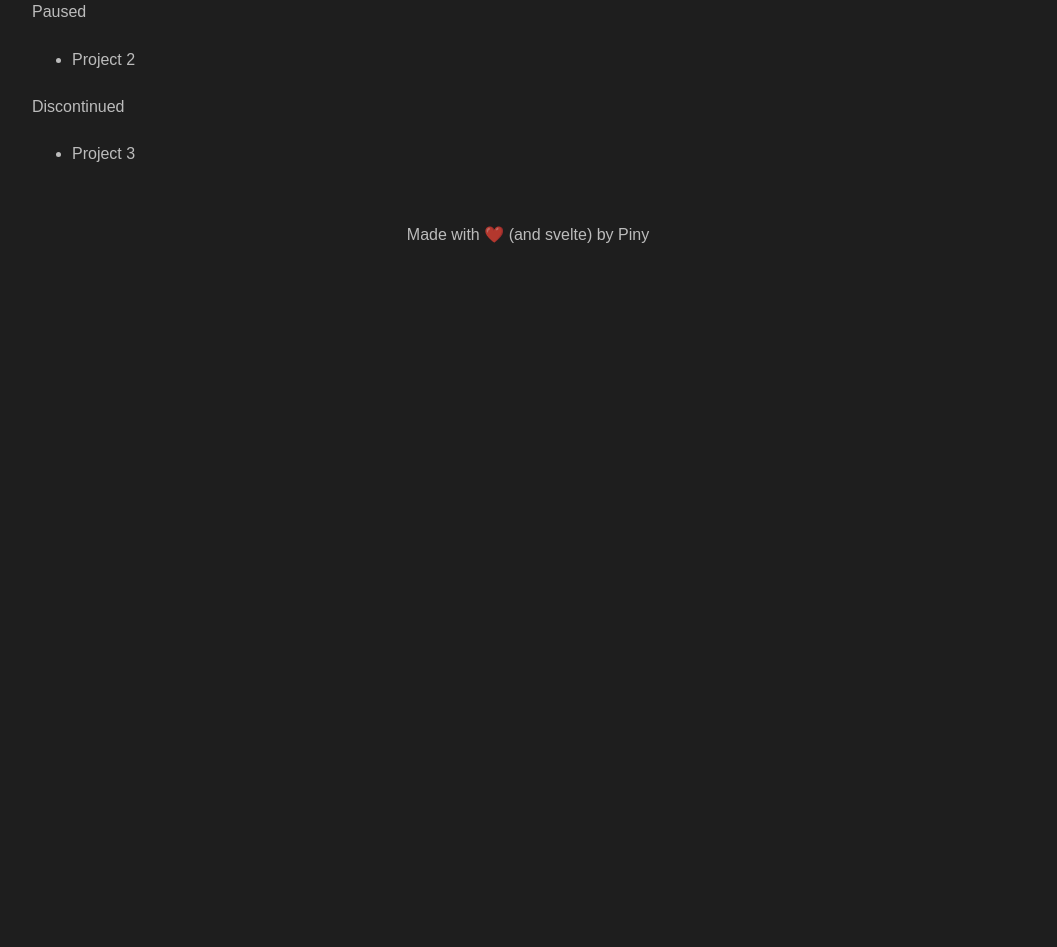
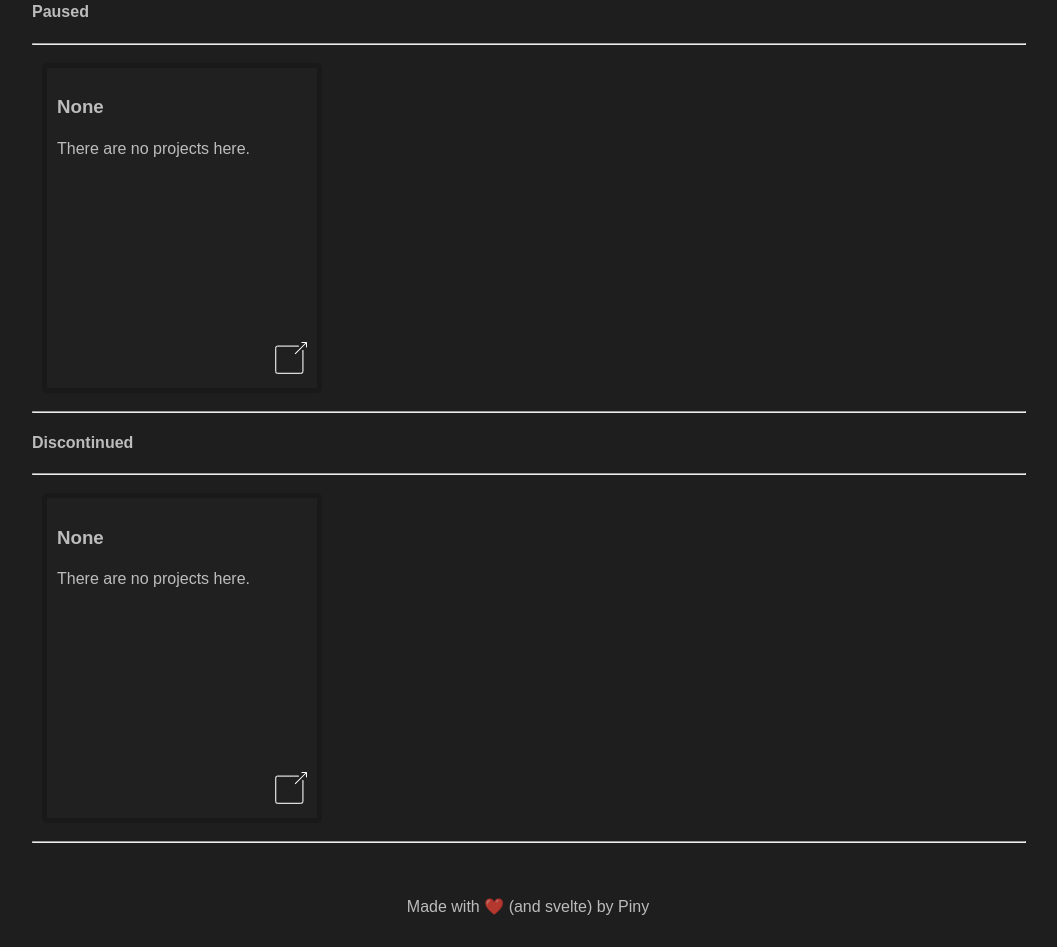
Before and after one commit to NotPiny/Site, a SvelteKit app: page /projects in a window 1280 px wide. Shown: the part 600-1547 px from the top of the page, without its empty margins (112-1169 px from the left). Before the commit the page ends 875 px from the top, so only its background shows below. Built offline with nearby package versions, Linux system fonts and the light colour scheme.

Commit message:
Add Typewriter component, update layout and page components, Update home page and not include secret messages, Update about page and update projects page.

```diff
--- /dev/null
+++ b/src/components/Typewriter.svelte
@@ -0,0 +1,45 @@
+<script>
+    import { onMount } from 'svelte';
+
+    /**
+     * @type {string[]}
+    */
+    export let texts = [];
+    let currentText = '';
+    let currentIndex = 0;
+    let isReversed = false;
+
+    const typeWriter = () => {
+        const text = texts[currentIndex];
+        const delay = isReversed ? 50 : 100;
+
+        if (!isReversed) {
+            currentText = text.slice(0, currentText.length + 1);
+        } else {
+            currentText = text.slice(0, currentText.length - 1);
+        }
+
+        if (currentText === text) {
+            isReversed = true;
+            setTimeout(typeWriter, 1000);
+        } else if (currentText === '') {
+            isReversed = false;
+            currentIndex = (currentIndex + 1) % texts.length;
+            setTimeout(typeWriter, 1000);
+        } else {
+            setTimeout(typeWriter, delay);
+        }
+    };
+
+    onMount(() => {
+        typeWriter();
+    });
+</script>
+
+<p>{@html currentText}</p>
+
+<style>
+    p {
+        margin: 0;
+    }
+</style>
--- a/src/routes/+layout.svelte
+++ b/src/routes/+layout.svelte
@@ -2,6 +2,11 @@
 	import Header from './Header.svelte';
 	import './styles.css';
 </script>
+
+<svelte:head>
+	<title>Piny - Unknown</title>
+	<meta name="description" content="Changes are if this appearing in your embed its a 404 otherwise no clue how you got this"/>
+</svelte:head>
 
 <div class="app">
 	<Header />
--- a/src/routes/projects/+page.svelte
+++ b/src/routes/projects/+page.svelte
@@ -4,22 +4,26 @@
 
     let projects = [
         {
+            id: 1,
             name: "DaalBot",
             category: "active",
-            id: 1,
-            description: "A Discord bot that I'm working on."
+            description: "A Discord bot that I'm working on.",
+            source: "https://github.com/NotPiny/DaalBot",
+            href: "https://daalbot.xyz"
         },
         {
-            name: "Project 2",
+            id: 2,
+            name: "None",
             category: "paused",
-            id: 2,
-            description: "A project that I'm working on."
+            description: "There are no projects here.",
+            source: "NSET"
         },
         {
-            name: "Project 3",
+            id: 3,
+            name: "None",
             category: "discontinued",
-            id: 3,
-            description: "e"
+            description: "There are no projects here.",
+            source: "NSET"
         },
     ];
 </script>
@@ -33,9 +37,31 @@
     <div class="project-item-box">
         <h3 id="project-item-name">{project.name}</h3>
         <p id="project-item-description">{project.description}</p>
-        <a class="project-item-view bl" href="https://github.com/NotPiny/DaalBot">
+        {#if project.source !== "NSET"}
+        <a class="project-item-view bl" href={project.source}>
             <img alt="View project source" src={githubIcon} style="width: 32px; height: 32px">
         </a>
+        {/if}
+        <a class="project-item-view br" href={project.href ? project.href : `/projects?project=${project.id}`}>
+            <img alt="View project details" src={linkIcon} style="width: 32px; height: 32px">
+        </a>
+    </div>
+    {/each}
+</div>
+<hr/>
+
+<h2>Paused</h2>
+<hr/>
+<div class="project-item-list">
+    {#each projects.filter(project => project.category === "paused") as project}
+    <div class="project-item-box">
+        <h3 id="project-item-name">{project.name}</h3>
+        <p id="project-item-description">{project.description}</p>
+        {#if project.source !== "NSET"}
+        <a class="project-item-view bl" href={project.source}>
+            <img alt="View project source" src={githubIcon} style="width: 32px; height: 32px">
+        </a>
+        {/if}
         <a class="project-item-view br" href="/projects?project={project.id}">
             <img alt="View project details" src={linkIcon} style="width: 32px; height: 32px">
         </a>
@@ -44,19 +70,26 @@
 </div>
 <hr/>
 
-<h2>Paused</h2>
-<ul>
-    {#each projects.filter(project => project.category === "paused") as project}
-    <li>{project.name}</li>
+<h2>Discontinued</h2>
+<hr/>
+
+<div class="project-item-list">
+    {#each projects.filter(project => project.category === "discontinued") as project}
+    <div class="project-item-box">
+        <h3 id="project-item-name">{project.name}</h3>
+        <p id="project-item-description">{project.description}</p>
+        {#if project.source !== "NSET"}
+        <a class="project-item-view bl" href={project.source}>
+            <img alt="View project source" src={githubIcon} style="width: 32px; height: 32px">
+        </a>
+        {/if}
+        <a class="project-item-view br" href="/projects?project={project.id}">
+            <img alt="View project details" src={linkIcon} style="width: 32px; height: 32px">
+        </a>
+    </div>
     {/each}
-</ul>
-
-<h2>Discontinued</h2>
-<ul>
-    {#each projects.filter(project => project.category === "discontinued") as project}
-    <li>{project.name}</li>
-    {/each}
-</ul>
+</div>
+<hr/>
 
 <style>
     .project-item-box {
@@ -80,6 +113,14 @@
         margin: 10px;
     }
 
+    h1 {
+        font-weight: bolder;
+    }
+
+    h2 {
+        font-weight: bold;
+    }
+
     .bl {
         bottom: 0;
         left: 0;
```
Also changed, not shown: src/routes/+page.svelte (+42 -0 lines), src/routes/about/+page.svelte (+2 -16 lines).
